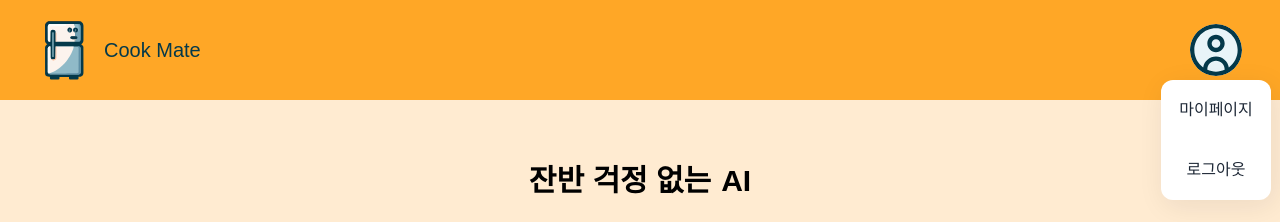
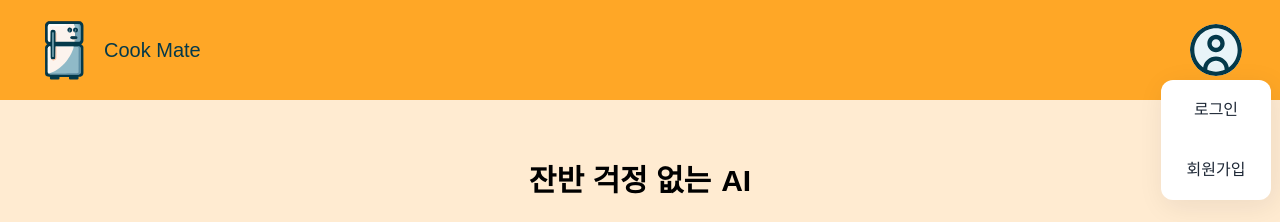
Before and after one commit to CookMate-AI/frontend, a Next.js app: page / in a window 1280 px wide. Both pictures are taken after a click on the picture 1216 px from the left and 50 px from the top of the page. Shown: the top 222 px of the page. Built offline with nearby package versions, Linux system fonts and the light colour scheme; a web font is replaced by a local one.

Commit message:
feat : 유저 닉네임 가져오기

```diff
--- a/src/components/common/Gnb/Dropdown/index.tsx
+++ b/src/components/common/Gnb/Dropdown/index.tsx
@@ -1,12 +1,29 @@
 import { useRouter } from 'next/router';
+import { useEffect, useRef, useState } from 'react';
 import useDropdownStore from '@/stores/useDropdownStore';
-import { useEffect, useRef } from 'react';
+import useNicknameStore from '@/stores/useNicknameStore';
 import { postLogout } from '@/lib/api/logout';
 
 export default function Dropdown() {
   const router = useRouter();
   const ref = useRef<HTMLDivElement>(null);
   const { isOpen, closeDropdown } = useDropdownStore();
+  const [token, setToken] = useState<string | null>(null);
+  const { setNickname, clearNickname } = useNicknameStore();
+
+  useEffect(() => {
+    setToken(localStorage.getItem('token'));
+    const storedNickname = localStorage.getItem('userNickname');
+    if (storedNickname) {
+      try {
+        const decoded = decodeURIComponent(escape(atob(storedNickname)));
+        setNickname(decoded);
+      } catch (error) {
+        console.error('닉네임 디코딩 중 에러 발생:', error);
+        setNickname(storedNickname);
+      }
+    }
+  }, [setNickname]);
 
   useEffect(() => {
     const handleClickOutside = (e: MouseEvent) => {
@@ -30,11 +47,15 @@ export default function Dropdown() {
       console.error('로그아웃 중 에러 발생', error);
     } finally {
       localStorage.removeItem('token');
+      localStorage.removeItem('userNickname');
+      clearNickname();
       router.push('/');
     }
   };
 
   return (
+    <>
+      {token ? (
         <div
           className="absolute left-1/2 top-70 z-10 flex h-120 w-110 -translate-x-1/2 transform flex-col rounded-12 bg-white shadow-md"
           ref={ref}
@@ -58,5 +79,31 @@ export default function Dropdown() {
             로그아웃
           </button>
         </div>
+      ) : (
+        <div
+          className="absolute left-1/2 top-70 z-10 flex h-120 w-110 -translate-x-1/2 transform flex-col rounded-12 bg-white shadow-md"
+          ref={ref}
+        >
+          <button
+            onClick={() => {
+              closeDropdown();
+              router.push('/login');
+            }}
+            className="h-60 w-full rounded-t-12 text-16 text-gray-800 hover:bg-gray-200"
+          >
+            로그인
+          </button>
+          <button
+            onClick={() => {
+              closeDropdown();
+              router.push('/signup');
+            }}
+            className="h-60 w-full rounded-b-12 text-16 text-gray-800 hover:bg-gray-200"
+          >
+            회원가입
+          </button>
+        </div>
+      )}
+    </>
   );
 }
--- /dev/null
+++ b/src/stores/useNicknameStore.ts
@@ -0,0 +1,15 @@
+import { create } from 'zustand';
+
+interface NicknameState {
+  nickname: string;
+  setNickname: (nickname: string) => void;
+  clearNickname: () => void;
+}
+
+const useNicknameStore = create<NicknameState>((set) => ({
+  nickname: '',
+  setNickname: (nickname: string) => set({ nickname }),
+  clearNickname: () => set({ nickname: '' }),
+}));
+
+export default useNicknameStore;
```
Lines whose indentation alone changed are shown as unchanged.
